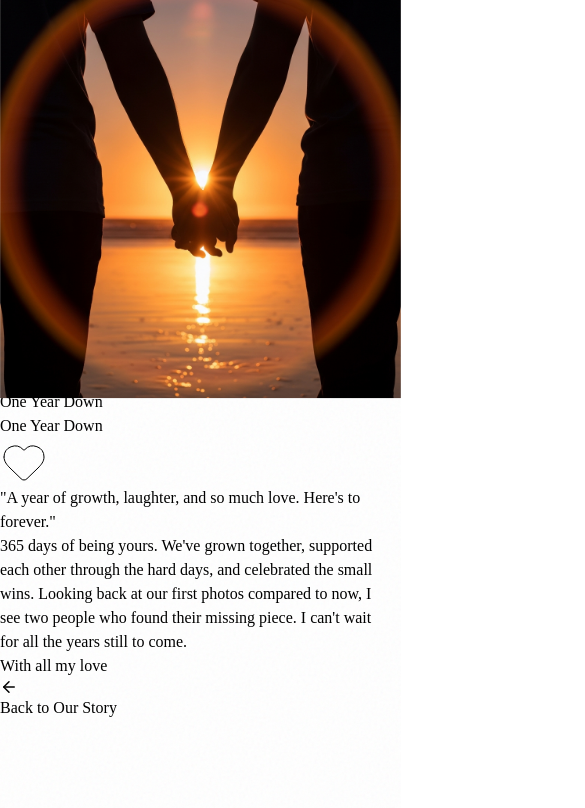
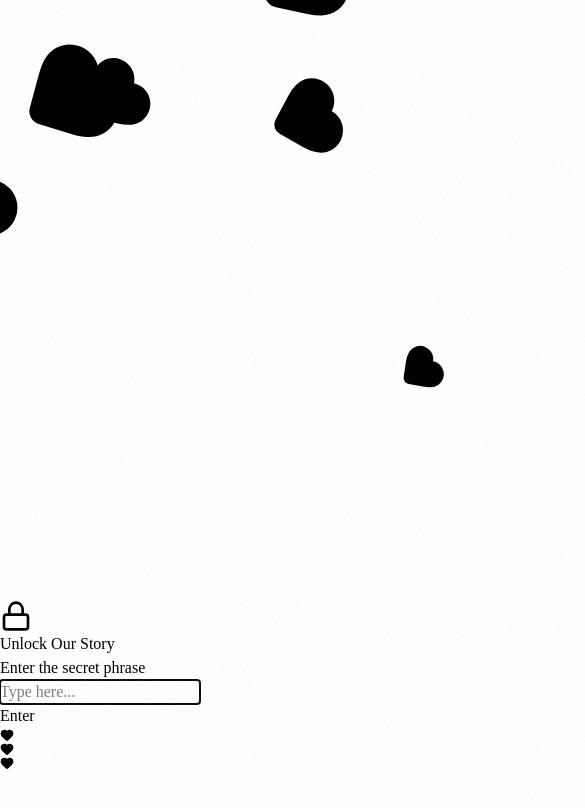
Before and after one commit to DEDfreak/b-day, a React (Vite) app in the folder client/: page /memory/first-anniversary in a window 390 px wide. Shown: the top 808 px of the page, 585 px wide, since content can reach past the window. Built offline with nearby package versions, Linux system fonts and the light colour scheme; a web font is replaced by a local one.

Commit message:
[update] auth + lock

```diff
--- a/client/src/App.tsx
+++ b/client/src/App.tsx
@@ -4,17 +4,42 @@ import { QueryClientProvider } from "@tanstack/react-query";
 import { Toaster } from "@/components/ui/toaster";
 import { TooltipProvider } from "@/components/ui/tooltip";
 import NotFound from "@/pages/not-found";
+import { useState, useEffect } from "react";
 import Home from "@/pages/home";
 import MemoryPage from "@/pages/MemoryPage";
+import AuthPage from "@/pages/AuthPage";
 // import BirthdayPreview from "@/pages/BirthdayPreview";
 
 function Router() {
+  const [unlocked, setUnlocked] = useState(() => {
+    return localStorage.getItem("site_unlocked") === "true";
+  });
+
+  const handleUnlock = () => {
+    setUnlocked(true);
+    localStorage.setItem("site_unlocked", "true");
+  };
+
   return (
     <Switch>
-      <Route path="/" component={Home} />
-      {/* <Route path="/preview" component={BirthdayPreview} /> */}
-      <Route path="/memory/:id" component={MemoryPage} />
-      <Route component={NotFound} />
+      <Route path="/preview">
+        {() => {
+          // Special preview route that bypasses auth and countdown
+          return <Home isPreview={true} />;
+        }}
+      </Route>
+
+      {!unlocked ? (
+        <Route>
+          <AuthPage onUnlock={handleUnlock} />
+        </Route>
+      ) : (
+        <>
+          <Route path="/">{() => <Home />}</Route>
+          <Route path="/memory/:id" component={MemoryPage} />
+          <Route component={NotFound} />
+        </>
+      )}
     </Switch>
   );
 }
--- a/client/src/components/Countdown.tsx
+++ b/client/src/components/Countdown.tsx
@@ -6,18 +6,31 @@ import heroBg from "@/assets/images/hero-bg.png";
 // Set target to Feb 22, 2026, midnight
 const TARGET_DATE = new Date("2026-02-22T00:00:00").getTime();
 
-export default function Countdown() {
+interface CountdownProps {
+  forceOver?: boolean;
+  onFinished?: () => void;
+}
+
+export default function Countdown({ forceOver = false, onFinished }: CountdownProps) {
   const [timeLeft, setTimeLeft] = useState(TARGET_DATE - Date.now());
 
   useEffect(() => {
+    if (forceOver) return;
+
     const timer = setInterval(() => {
       const remaining = TARGET_DATE - Date.now();
-      setTimeLeft(remaining > 0 ? remaining : 0);
+      if (remaining <= 0) {
+        setTimeLeft(0);
+        onFinished?.();
+        clearInterval(timer);
+      } else {
+        setTimeLeft(remaining);
+      }
     }, 1000);
     return () => clearInterval(timer);
-  }, []);
+  }, [forceOver, onFinished]);
 
-  const isZero = timeLeft <= 0;
+  const isZero = forceOver || timeLeft <= 0;
 
   const days = Math.floor(timeLeft / (1000 * 60 * 60 * 24));
   const hours = Math.floor((timeLeft % (1000 * 60 * 60 * 24)) / (1000 * 60 * 60));
@@ -190,6 +203,7 @@ export default function Countdown() {
         )}
       </div>
 
+      {isZero && (
         <motion.div
           className="absolute bottom-8 md:bottom-12 flex flex-col items-center gap-4 cursor-pointer text-primary-foreground/60 hover:text-primary-foreground transition-colors z-20"
           animate={{ y: [0, 10, 0] }}
@@ -200,12 +214,13 @@ export default function Countdown() {
           data-testid="button-scroll-down"
         >
           <span className="text-xs uppercase tracking-[0.4em] font-sans">
-          {isZero ? "Our Story Starts Here" : "Scroll"}
+            Our Story Starts Here
           </span>
-        <div className={`w-10 h-10 rounded-full border border-primary-foreground/20 flex items-center justify-center ${!isZero && "border-none"}`}>
+          <div className="w-10 h-10 rounded-full border border-primary-foreground/20 flex items-center justify-center">
             <ChevronDown size={20} strokeWidth={1.5} />
           </div>
         </motion.div>
+      )}
     </section>
   );
 }
--- /dev/null
+++ b/client/src/pages/AuthPage.tsx
@@ -0,0 +1,127 @@
+import { useState } from "react";
+import { motion, AnimatePresence } from "framer-motion";
+import { Heart, Lock, Unlock } from "lucide-react";
+
+interface AuthPageProps {
+    onUnlock: () => void;
+}
+
+export default function AuthPage({ onUnlock }: AuthPageProps) {
+    const [input, setInput] = useState("");
+    const [isError, setIsError] = useState(false);
+    const secret = "rishit i love you so much";
+
+    const handleSubmit = (e: React.FormEvent) => {
+        e.preventDefault();
+        if (input.toLowerCase().trim() === secret.toLowerCase()) {
+            onUnlock();
+        } else {
+            setIsError(true);
+            setTimeout(() => setIsError(false), 500);
+        }
+    };
+
+    return (
+        <div className="min-h-screen flex items-center justify-center bg-[#3A000C] p-6 overflow-hidden relative">
+            {/* Background Hearts */}
+            <div className="absolute inset-0 pointer-events-none">
+                {Array.from({ length: 15 }).map((_, i) => (
+                    <motion.div
+                        key={i}
+                        className="absolute text-primary/10"
+                        initial={{
+                            x: Math.random() * 100 + "%",
+                            y: Math.random() * 100 + "%",
+                            scale: Math.random() * 2 + 1,
+                            rotate: Math.random() * 360,
+                        }}
+                        animate={{
+                            y: ["-10%", "110%"],
+                            rotate: [0, 360],
+                        }}
+                        transition={{
+                            duration: Math.random() * 20 + 20,
+                            repeat: Infinity,
+                            ease: "linear",
+                        }}
+                    >
+                        <Heart fill="currentColor" size={40} />
+                    </motion.div>
+                ))}
+            </div>
+
+            <motion.div
+                initial={{ opacity: 0, scale: 0.9 }}
+                animate={{ opacity: 1, scale: 1 }}
+                className="w-full max-w-md relative z-10"
+            >
+                <div className="bg-white/5 backdrop-blur-xl border border-white/10 p-8 md:p-12 rounded-3xl shadow-[0_20px_50px_rgba(0,0,0,0.4)] text-center">
+                    <motion.div
+                        animate={isError ? { x: [-10, 10, -10, 10, 0] } : {}}
+                        transition={{ duration: 0.4 }}
+                        className="flex flex-col items-center"
+                    >
+                        <div className="w-20 h-20 rounded-full bg-primary/20 flex items-center justify-center mb-8 relative">
+                            <AnimatePresence mode="wait">
+                                {input.toLowerCase().trim() === secret.toLowerCase() ? (
+                                    <motion.div
+                                        key="unlock"
+                                        initial={{ scale: 0, rotate: -45 }}
+                                        animate={{ scale: 1, rotate: 0 }}
+                                        exit={{ scale: 0 }}
+                                    >
+                                        <Unlock size={32} className="text-primary" />
+                                    </motion.div>
+                                ) : (
+                                    <motion.div
+                                        key="lock"
+                                        initial={{ scale: 0 }}
+                                        animate={{ scale: 1 }}
+                                        exit={{ scale: 0 }}
+                                    >
+                                        <Lock size={32} className="text-primary/60" />
+                                    </motion.div>
+                                )}
+                            </AnimatePresence>
+                        </div>
+
+                        <h1 className="text-3xl md:text-4xl font-serif text-[#F2E5C5] mb-4">
+                            Unlock Our Story
+                        </h1>
+                        <p className="text-primary-foreground/60 font-sans text-sm mb-10 tracking-widest uppercase">
+                            Enter the secret phrase
+                        </p>
+
+                        <form onSubmit={handleSubmit} className="w-full space-y-6">
+                            <div className="relative">
+                                <input
+                                    type="text"
+                                    value={input}
+                                    onChange={(e) => setInput(e.target.value)}
+                                    placeholder="Type here..."
+                                    className="w-full bg-white/5 border-b-2 border-white/10 py-3 text-center text-xl text-[#F2E5C5] placeholder:text-white/10 focus:outline-none focus:border-primary transition-colors font-serif italic"
+                                    autoFocus
+                                />
+                            </div>
+
+                            <motion.button
+                                whileHover={{ scale: 1.02 }}
+                                whileTap={{ scale: 0.98 }}
+                                type="submit"
+                                className="w-full py-4 bg-primary text-primary-foreground rounded-full font-sans tracking-[.2em] uppercase text-sm font-bold shadow-lg hover:bg-primary/90 transition-all"
+                            >
+                                Enter
+                            </motion.button>
+                        </form>
+
+                        <div className="mt-8 flex gap-2 text-primary/30">
+                            <Heart size={14} fill="currentColor" />
+                            <Heart size={14} fill="currentColor" />
+                            <Heart size={14} fill="currentColor" />
+                        </div>
+                    </motion.div>
+                </div>
+            </motion.div>
+        </div>
+    );
+}
--- a/client/src/pages/home.tsx
+++ b/client/src/pages/home.tsx
@@ -1,24 +1,36 @@
-import { useEffect } from "react";
+import { useEffect, useState } from "react";
 import Countdown from "@/components/Countdown";
 import Timeline from "@/components/Timeline";
 
-export default function Home() {
+interface HomeProps {
+  isPreview?: boolean;
+}
+
+export default function Home({ isPreview = false }: HomeProps) {
+  const [isCoundownOver, setIsCountdownOver] = useState(isPreview);
+
   useEffect(() => {
+    // Scroll to top on load
     const hash = window.location.hash;
-    if (hash) {
+    if (hash && isCoundownOver) {
       setTimeout(() => {
         const element = document.querySelector(hash);
         if (element) {
           element.scrollIntoView({ behavior: "smooth" });
         }
-      }, 500); // Wait for animations/load
+      }, 500);
+    } else {
+      window.scrollTo(0, 0);
     }
-  }, []);
+  }, [isCoundownOver]);
 
   return (
     <main className="w-full overflow-hidden bg-background">
-      <Countdown />
-      <Timeline />
+      <Countdown
+        forceOver={isPreview}
+        onFinished={() => setIsCountdownOver(true)}
+      />
+      {isCoundownOver && <Timeline />}
     </main>
   );
 }
```
Also changed, not shown: client/src/lib/data.ts (+29 -7 lines). Lines whose indentation alone changed are shown as unchanged.
